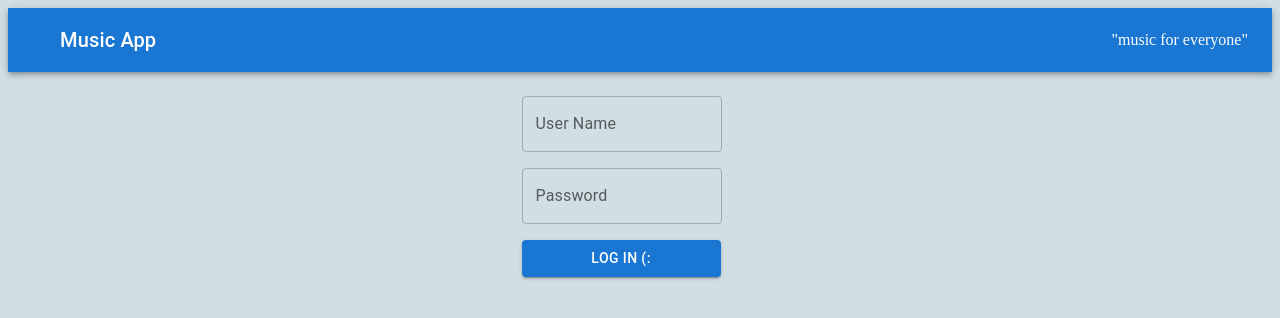
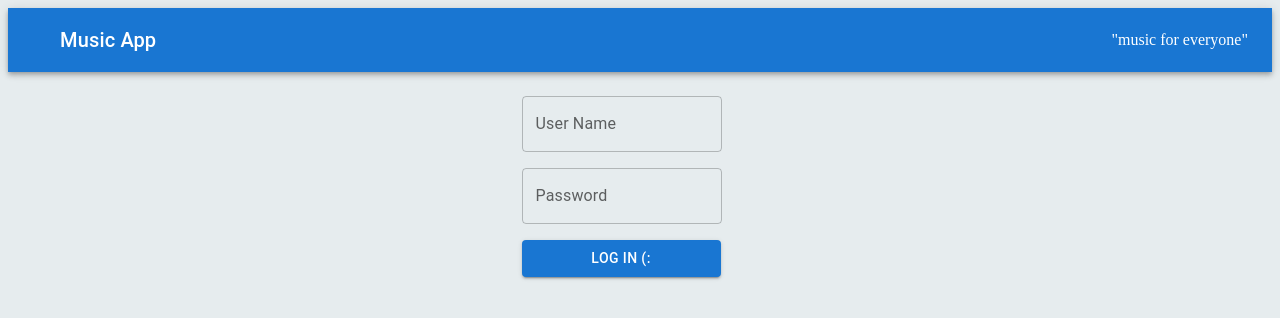
Before and after one commit to RobOsipo/ACA411-MusicApp, a React (Create React App) app: page / in a window 1280 px wide. Shown: the top 318 px of the page. Built offline with nearby package versions, Linux system fonts and the light colour scheme.

Commit message:
set isOnline to defaultChecked so its checked initially

```diff
--- a/src/components/InternetCard.js
+++ b/src/components/InternetCard.js
@@ -31,7 +31,7 @@ const handleSwitch = () => {
         </Typography>
       </CardContent>
       <CardActions>
-      <Switch onClick={handleSwitch} {...label} />
+      <Switch onClick={handleSwitch} {...label} defaultChecked />
      <p>{online ? 'Online' : 'Offline'}</p>
       </CardActions>
 
--- a/src/components/VolumeCard.js
+++ b/src/components/VolumeCard.js
@@ -11,7 +11,6 @@ export default function VolumeCard({ value, setValue }) {
 
 
     const handleChange = (event) => {
-
       setValue(event.target.value);
     };
 
--- a/src/components/app.css
+++ b/src/components/app.css
@@ -1,6 +1,6 @@
 :root {
-    --bg-color: #d1dfe4;
-    --outer-text: rgb(46, 46, 153, 0.5);
+    --bg-color: #e6ecee;
+    --outer-text: rgba(59, 59, 110, 0.5);
 }
 body {
     background-color: var(--bg-color);
@@ -10,6 +10,7 @@ body {
     color: var(--outer-text);
     width: 300px;
     text-align: center;
+
 }
 
 .card-container {
```
